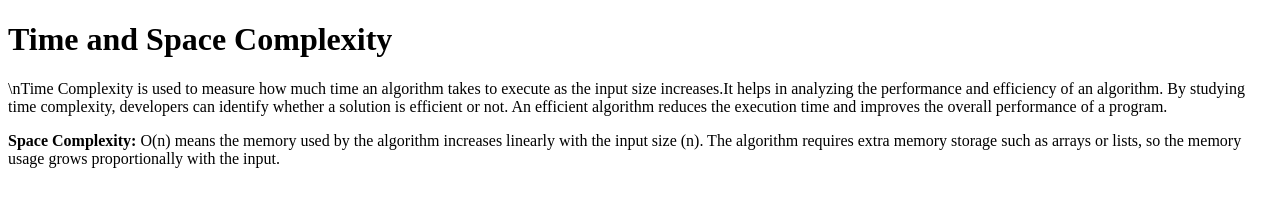
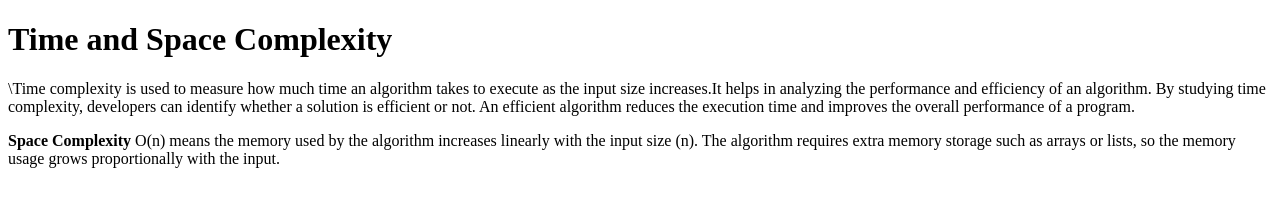
Before and after one commit to acciojob/time-and-space-complexity-Sakthi002-D, a website: page main.html in a window 1280 px wide. Drawn offline with Linux system fonts and the light colour scheme.

Commit message:
created a submission

```diff
--- a/main.html
+++ b/main.html
@@ -10,9 +10,9 @@
 
 <h1>Time and Space Complexity</h1>
 
-<p>\nTime Complexity is used to measure how much time an algorithm takes to execute as the input size increases.It helps in analyzing the performance and efficiency of an algorithm. By studying time complexity, developers can identify whether a solution is efficient or not. An efficient algorithm reduces the execution time and improves the overall performance of a program.</p>
+<p>\Time complexity is used to measure how much time an algorithm takes to execute as the input size increases.It helps in analyzing the performance and efficiency of an algorithm. By studying time complexity, developers can identify whether a solution is efficient or not. An efficient algorithm reduces the execution time and improves the overall performance of a program.</p>
 
-<p><b>Space Complexity:</b> O(n) means the memory used by the algorithm increases linearly with the input size (n). The algorithm requires extra memory storage such as arrays or lists, so the memory usage grows proportionally with the input.</p>
+<p><b>Space Complexity</b> O(n) means the memory used by the algorithm increases linearly with the input size (n). The algorithm requires extra memory storage such as arrays or lists, so the memory usage grows proportionally with the input.</p>
 
 	<!-- the entire body must be written by student -->
     <script type="text/javascript" src="./script.js">
```
